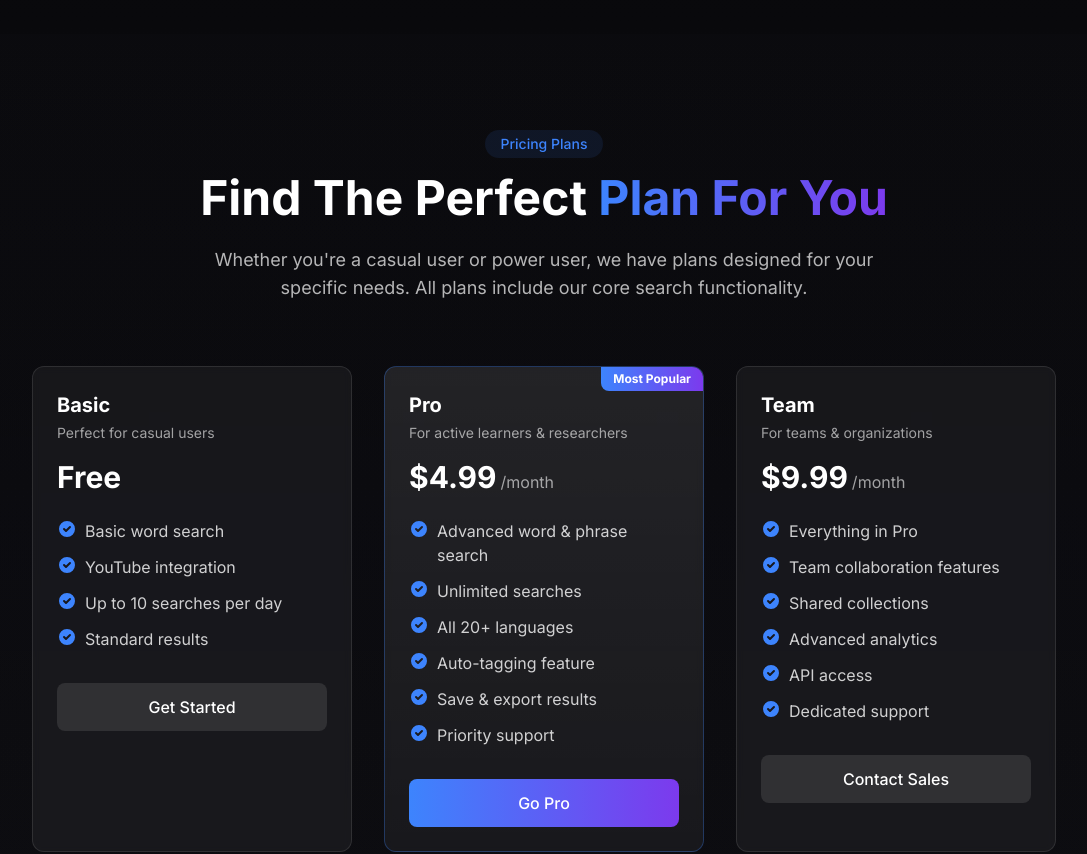
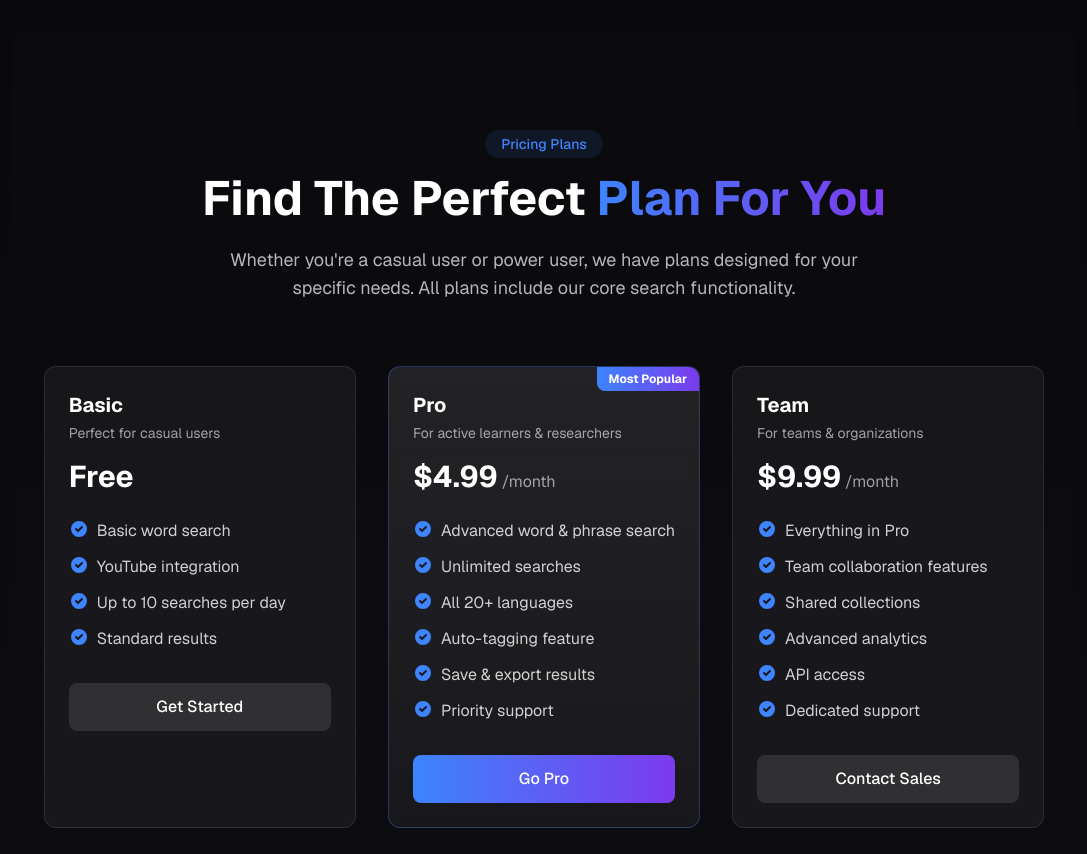
Before and after one commit to jorjishasan/video-word-search, a Next.js app in the folder landing/: page / in a window 1280 px wide. Shown: the part 2060-2914 px from the top of the page, without its empty margins (96-1183 px from the left). Built offline with nearby package versions, Linux system fonts and the light colour scheme.

Commit message:
feat: add Geist font and update layout styles

```diff
--- a/landing/package.json
+++ b/landing/package.json
@@ -19,6 +19,7 @@
   "dependencies": {
     "critters": "^0.0.20",
     "framer-motion": "^11.0.0",
+    "geist": "^1.3.1",
     "gsap": "^3.12.7",
     "next": "^15.3.1",
     "react": "^19.1.0",
--- a/landing/src/app/layout.js
+++ b/landing/src/app/layout.js
@@ -1,17 +1,12 @@
 import '../styles/globals.css';
-import { Inter } from 'next/font/google';
-
-// Configure the Inter font with specific subsets
-const inter = Inter({
-  subsets: ['latin'],
-  variable: '--font-inter',
-  display: 'swap'
-});
+import { GeistSans } from 'geist/font/sans';
+import { GeistMono } from 'geist/font/mono';
 
 export const metadata = {
   title: 'VidSift - Advanced Video Content Search',
   description: 'Search inside any YouTube video to find exactly what you need. Our AI-powered search tool instantly finds every mention of your keywords in video content.',
   keywords: 'video search, transcript search, YouTube search, content search, AI search',
+  metadataBase: new URL('https://vidsift.com'),
   openGraph: {
     title: 'VidSift - Search Inside Any YouTube Video',
     description: 'Extract value from video content with advanced transcript search and AI-powered analysis.',
@@ -21,8 +16,8 @@ export const metadata = {
 
 export default function RootLayout({ children }) {
   return (
-    <html lang="en" className="scroll-smooth">
-      <body className={`${inter.variable} font-sans antialiased text-white bg-background`}>
+    <html lang="en" className={`scroll-smooth ${GeistSans.variable} ${GeistMono.variable}`}>
+      <body className="font-sans antialiased text-white bg-background">
         {/* Modern star field background */}
         <div className="fixed inset-0 bg-background -z-10 overflow-hidden">
           {/* Dynamic background with stars */}
--- a/landing/tailwind.config.js
+++ b/landing/tailwind.config.js
@@ -34,8 +34,8 @@ module.exports = {
         }
       },
       fontFamily: {
-        sans: ['var(--font-inter)', 'system-ui', 'sans-serif'],
-        mono: ['var(--font-roboto-mono)', 'monospace'],
+        sans: ['var(--font-geist-sans)', 'system-ui', 'sans-serif'],
+        mono: ['var(--font-geist-mono)', 'monospace'],
       },
       animation: {
         'marquee': 'marquee 25s linear infinite',
@@ -47,6 +47,7 @@ module.exports = {
         'glow': 'glow 2s ease-in-out infinite alternate',
         'gradient-text': 'gradient-text 4s ease infinite',
         'blur-in': 'blur-in 0.7s cubic-bezier(0.11, 0, 0.5, 0)',
+        'aurora': 'aurora 10s ease infinite',
       },
       keyframes: {
         marquee: {
@@ -82,6 +83,11 @@ module.exports = {
           '0%': { filter: 'blur(12px)', opacity: '0' },
           '100%': { filter: 'blur(0)', opacity: '1' },
         },
+        'aurora': {
+          '0%': { backgroundPosition: '0% 50%' },
+          '50%': { backgroundPosition: '100% 50%' },
+          '100%': { backgroundPosition: '0% 50%' },
+        },
       },
       backgroundImage: {
         'gradient-radial': 'radial-gradient(var(--tw-gradient-stops))',
```
Also changed, not shown: 1 other file (tests, documents, lock files or other folders).
